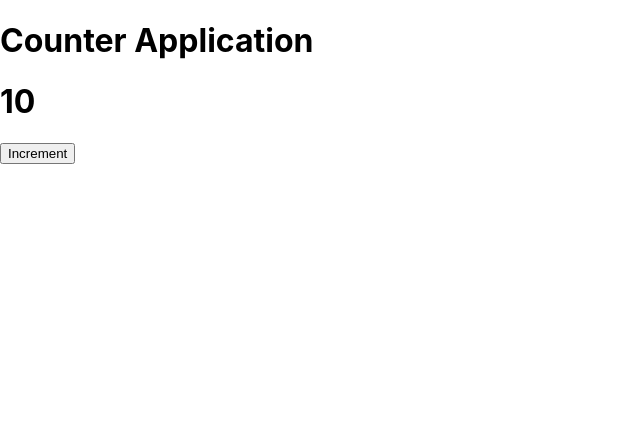
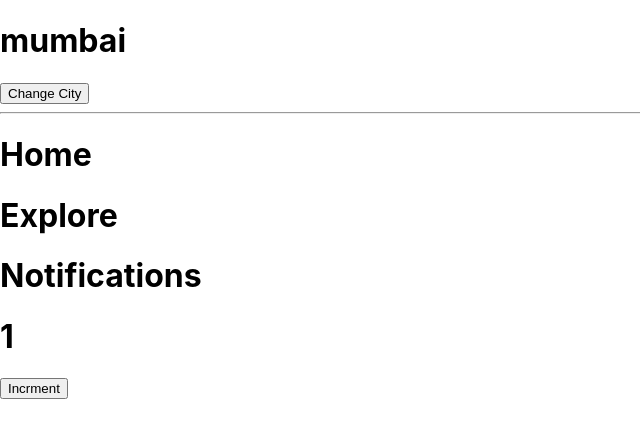
Before and after one commit to sudeshkolekar/my-react-project, a React (Create React App) app: page / in a window 1280 px wide. Shown: the top 438 px of the page, without its empty margins (0-640 px from the left). Built offline with nearby package versions, Linux system fonts and the light colour scheme.

Commit message:
statefull member

```diff
--- a/src/App.js
+++ b/src/App.js
@@ -1,23 +1,40 @@
 import { useState } from "react";
 
 function App() {
-  // let counter = 10;
-  let [counter, setCounter] = useState(10);
+  let str1 = "Home";
+  let str2 = "Explore";
+  let str3 = "Notifications";
+  // let counter = 1;
+  let [counter, setCounter] = useState(1);
+
+  // let city = "mumbai";
+  let [city, setCity] = useState("mumbai");
+  let changeCity = () => {
+    city = "Hello " + city;
+
+    // RE-RENDERING THE city value.
+    setCity(city);
+  };
 
   let increment = () => {
-    counter = counter + 1;
+    // logical part
+    counter++;
+    console.log(counter);
 
-    // RE-RENDER
+    // DOM Update Part.
     setCounter(counter);
   };
 
   return (
     <div>
-      <h1>Counter Application</h1>
-
+      <h1>{city}</h1>
+      <input type="button" value="Change City" onClick={changeCity} />
+      <hr />
+      <h1>{str1}</h1>
+      <h1>{str2}</h1>
+      <h1>{str3}</h1>
       <h1>{counter}</h1>
-
-      <input type="button" value="Increment" onClick={increment} />
+      <input type="button" value="Incrment" onClick={increment} />
     </div>
   );
 }
```
